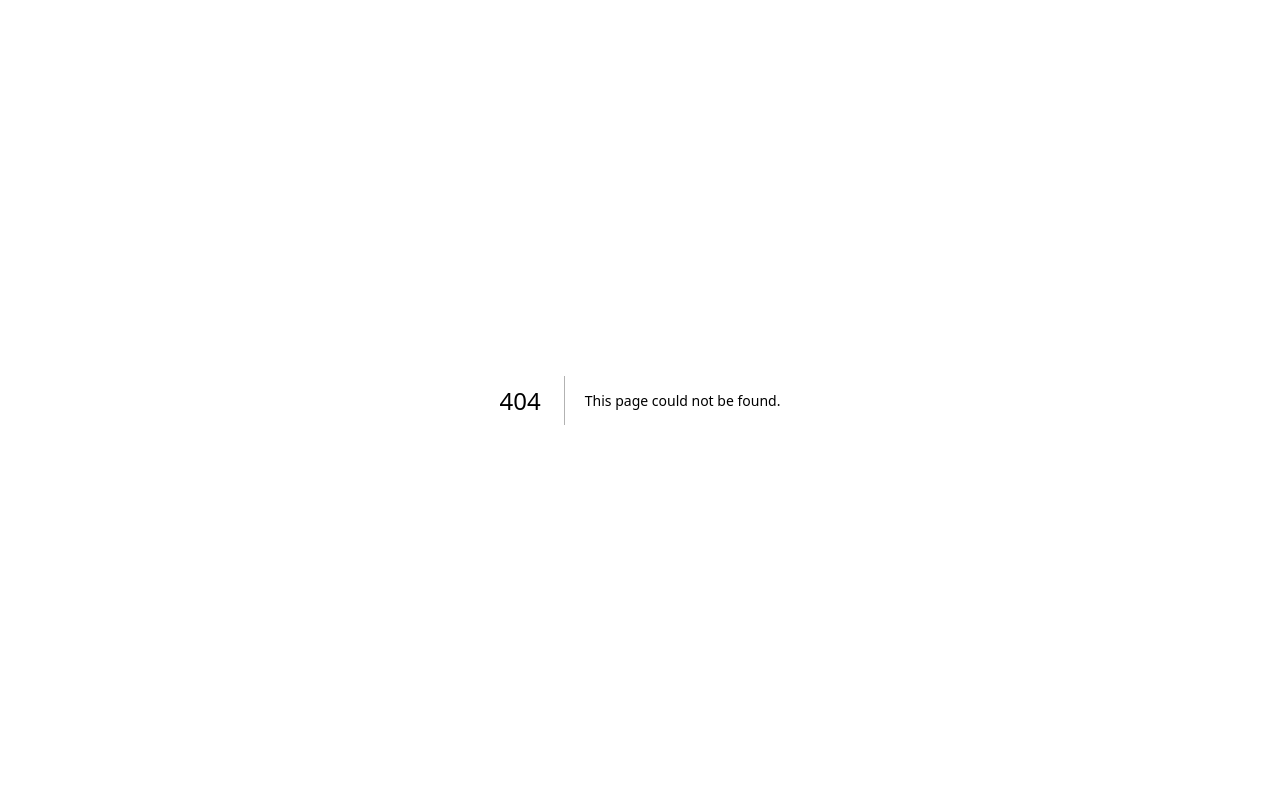
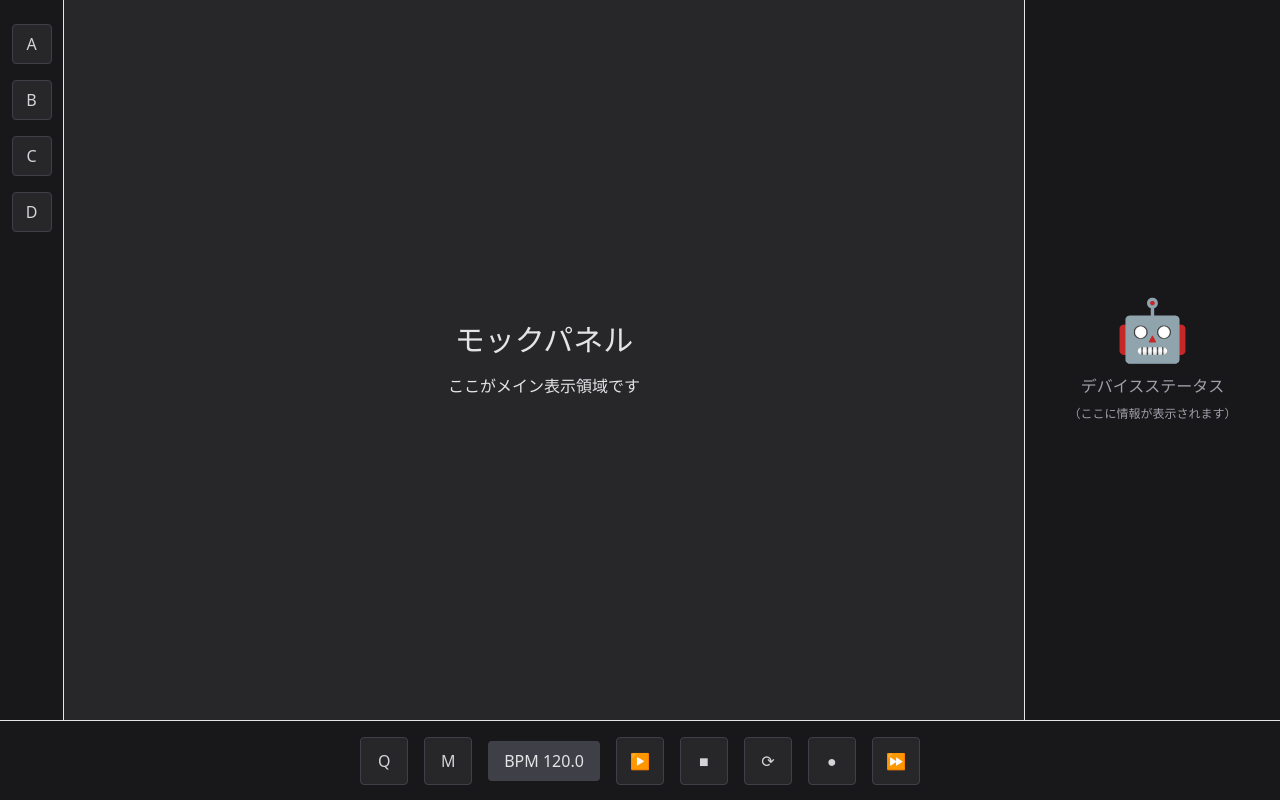
Before and after one commit to Weareable/Synthevery_Syntheditor, a Next.js app in the folder syntheditor/: page /test/ui in a window 1280 px wide. Before the commit this address had no page. Built offline with nearby package versions, Linux system fonts and the light colour scheme.

Commit message:
add モックのレイアウトを作成

```diff
--- /dev/null
+++ b/syntheditor/app/(main)/layout.tsx
@@ -0,0 +1,7 @@
+export default function MainLayout({ children }: { children: React.ReactNode }) {
+    return (
+        <div className="flex flex-col h-screen">
+            {children}
+        </div>
+    )
+}
--- a/syntheditor/app/test/core/use-appstate/page.tsx
+++ b/syntheditor/app/test/core/use-appstate/page.tsx
@@ -18,7 +18,7 @@ const AppStateExample: React.FC = () => {
 
     return (
         <div>
-            <button onClick={() => connectDevice()}>Connect</button>
+            <button className="bg-blue-500 hover:bg-blue-700 text-white font-bold py-2 px-4 rounded cursor-pointer" onClick={() => connectDevice()}>Connect</button>
             <div>
                 <h2>Connected Peers (Directly Connected)</h2>
                 {connectedPeers.map(device => <li key={device}>{device}</li>)}
--- /dev/null
+++ b/syntheditor/app/test/ui/page.tsx
@@ -0,0 +1,10 @@
+import AppLayout from '@/components/layouts/AppLayout'
+import { MockPanel } from '@/components/MockPanel'
+
+export default function TestUILayout() {
+    return (
+        <AppLayout>
+            <MockPanel />
+        </AppLayout>
+    )
+}
--- /dev/null
+++ b/syntheditor/components/DeviceStatusPanel.tsx
@@ -0,0 +1,11 @@
+import React from 'react'
+
+export function DeviceStatusPanel() {
+    return (
+        <div className="flex flex-col items-center justify-center h-full text-zinc-400">
+            <div className="text-6xl mb-4">🤖</div>
+            <div>デバイスステータス</div>
+            <div className="mt-2 text-xs">（ここに情報が表示されます）</div>
+        </div>
+    )
+}
--- /dev/null
+++ b/syntheditor/components/MediaControlBar.tsx
@@ -0,0 +1,16 @@
+import React from 'react'
+
+export function MediaControlBar() {
+    return (
+        <div className="flex gap-4 items-center">
+            <button className="w-12 h-12 rounded bg-zinc-800 border border-zinc-700 text-zinc-300">Q</button>
+            <button className="w-12 h-12 rounded bg-zinc-800 border border-zinc-700 text-zinc-300">M</button>
+            <div className="px-4 py-2 bg-zinc-700 rounded text-zinc-200">BPM 120.0</div>
+            <button className="w-12 h-12 rounded bg-zinc-800 border border-zinc-700 text-zinc-300">▶</button>
+            <button className="w-12 h-12 rounded bg-zinc-800 border border-zinc-700 text-zinc-300">■</button>
+            <button className="w-12 h-12 rounded bg-zinc-800 border border-zinc-700 text-zinc-300">⟳</button>
+            <button className="w-12 h-12 rounded bg-zinc-800 border border-zinc-700 text-zinc-300">●</button>
+            <button className="w-12 h-12 rounded bg-zinc-800 border border-zinc-700 text-zinc-300">⏩</button>
+        </div>
+    )
+}
--- /dev/null
+++ b/syntheditor/components/MockPanel.tsx
@@ -0,0 +1,10 @@
+import React from 'react'
+
+export function MockPanel() {
+    return (
+        <div className="w-full h-full flex flex-col items-center justify-center text-zinc-200">
+            <div className="text-3xl mb-4">モックパネル</div>
+            <div>ここがメイン表示領域です</div>
+        </div>
+    )
+}
--- /dev/null
+++ b/syntheditor/components/VerticalNavigationBar.tsx
@@ -0,0 +1,12 @@
+import React from 'react'
+
+export function VerticalNavigationBar() {
+    return (
+        <nav className="flex flex-col gap-4 items-center mt-4">
+            <button className="w-10 h-10 rounded bg-zinc-800 border border-zinc-700 text-zinc-300">A</button>
+            <button className="w-10 h-10 rounded bg-zinc-800 border border-zinc-700 text-zinc-300">B</button>
+            <button className="w-10 h-10 rounded bg-zinc-800 border border-zinc-700 text-zinc-300">C</button>
+            <button className="w-10 h-10 rounded bg-zinc-800 border border-zinc-700 text-zinc-300">D</button>
+        </nav>
+    )
+}
--- /dev/null
+++ b/syntheditor/components/layouts/AppLayout.tsx
@@ -0,0 +1,29 @@
+import { VerticalNavigationBar } from '@/components/VerticalNavigationBar'
+import { DeviceStatusPanel } from '@/components/DeviceStatusPanel'
+import { MediaControlBar } from '@/components/MediaControlBar'
+import React from 'react'
+
+export default function AppLayout({ children }: { children: React.ReactNode }) {
+  return (
+    <div className="flex flex-col h-screen bg-zinc-950">
+      <div className="flex flex-1 overflow-hidden">
+        {/* 左ナビゲーションバー */}
+        <aside className="w-16 bg-zinc-900 border-r flex-shrink-0 flex flex-col items-center py-2">
+          <VerticalNavigationBar />
+        </aside>
+        {/* メイン表示領域 */}
+        <main className="flex-1 overflow-auto bg-zinc-800 flex items-center justify-center">
+          {children}
+        </main>
+        {/* デバイスステータス領域 */}
+        <aside className="w-64 bg-zinc-900 border-l flex-shrink-0 flex flex-col items-center py-2">
+          <DeviceStatusPanel />
+        </aside>
+      </div>
+      {/* メディアコントロールバー */}
+      <footer className="h-20 bg-zinc-900 border-t flex items-center justify-center">
+        <MediaControlBar />
+      </footer>
+    </div>
+  )
+}
```
